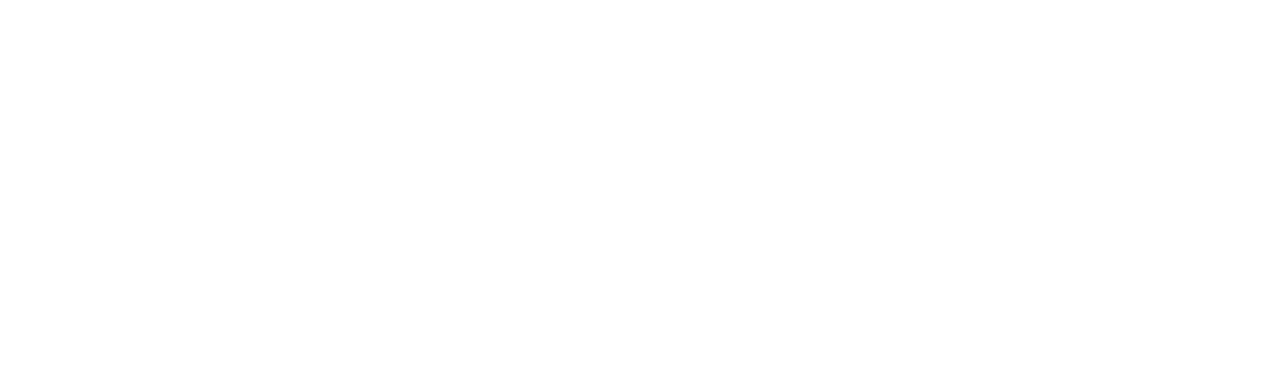
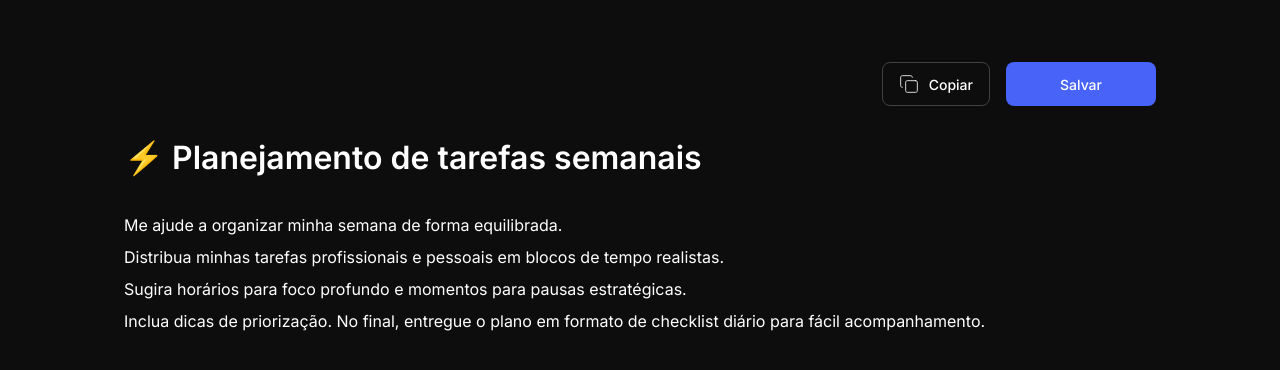
Before and after one commit to guithr/prompt-manager, a plain HTML site: page index.html in a window 1280 px wide. Drawn offline with Linux system fonts and the light colour scheme.

Commit message:
feat: estilização da main conforme layout no figma

```diff
--- a/index.html
+++ b/index.html
@@ -5,11 +5,54 @@
     <meta name="viewport" content="width=device-width, initial-scale=1.0" />
     <title>Prompt</title>
     <link rel="icon" type="image/svg+xml" href="assets/favicon.svg" />
+    <link
+      href="https://fonts.googleapis.com/css2?family=Inter:wght@400;500;600;700&display=swap"
+      rel="stylesheet"
+    />
+    <link rel="stylesheet" href="style.css" />
   </head>
   <body>
     <div class="app">
       <aside class="sidebar"></aside>
-      <main class="main"></main>
+      <main class="main">
+        <header class="main-header">
+          <button id="btn-copy" class="btn-outline btn">
+            <img src="assets/copy.svg" alt="Copiar" class="icon" />
+            <span>Copiar</span>
+          </button>
+          <button class="btn-primary btn w-150">Salvar</button>
+        </header>
+
+        <div
+          data-placeholder="Título do prompt"
+          class="editable-wrapper"
+          id="title-wrapper"
+        >
+          <h1 id="prompt-title" class="prompt-title" contenteditable="true">
+            ⚡ Planejamento de tarefas semanais
+          </h1>
+        </div>
+
+        <div
+          data-placeholder="Conteúdo do prompt ..."
+          class="editable-wrapper"
+          id="title-wrapper"
+        >
+          <div
+            id="prompt-content"
+            class="prompt-content"
+            contenteditable="true"
+          >
+            Me ajude a organizar minha semana de forma equilibrada.<br />
+            Distribua minhas tarefas profissionais e pessoais em blocos de tempo
+            realistas.<br />
+            Sugira horários para foco profundo e momentos para pausas
+            estratégicas.<br />
+            Inclua dicas de priorização. No final, entregue o plano em formato
+            de checklist diário para fácil acompanhamento.
+          </div>
+        </div>
+      </main>
     </div>
   </body>
 </html>
--- /dev/null
+++ b/style.css
@@ -0,0 +1,157 @@
+:root {
+  /* White */
+  --white: #ffffff;
+
+  /* Accent */
+  --accent-600: #4863f7;
+  --accent-500: #7878d7;
+
+  /* Alert */
+  --alert-600: #ff5c5c;
+
+  /* Gray */
+  --gray-900: #0d0d0d;
+  --gray-800: #111111;
+  --gray-700: #1a1a1a;
+  --gray-200: #424242;
+  --gray-100: #737373;
+}
+
+::-webkit-scrollbar {
+  width: 8px;
+}
+::-webkit-scrollbar-track {
+  background-color: transparent;
+}
+
+::-webkit-scrollbar-thumb {
+  background-color: var(--gray-100);
+}
+
+* {
+  margin: 0;
+  padding: 0;
+  box-sizing: border-box;
+}
+
+body,
+input,
+button {
+  font-family: "Inter", sans-serif;
+}
+
+body {
+  background-color: var(--gray-900);
+  color: var(--white);
+}
+
+.app {
+  display: flex;
+  width: 100vw;
+  height: 100vh;
+}
+
+.main {
+  display: flex;
+  flex-direction: column;
+  flex: 1;
+  padding: 62px 124px;
+  gap: 32px;
+  overflow-y: scroll;
+}
+
+.main-header {
+  display: flex;
+  justify-content: flex-end;
+  align-items: center;
+  gap: 16px;
+  width: 100%;
+}
+
+.btn {
+  height: 44px;
+  display: flex;
+  align-items: center;
+  gap: 10px;
+
+  font-size: 14px;
+  font-weight: 500;
+
+  border-radius: 8px;
+  cursor: pointer;
+}
+
+.btn-outline {
+  background: transparent;
+  border: 0.5px solid var(--gray-200);
+  color: var(--white);
+  padding: 0 16px;
+  transition: background-color 0.3s;
+}
+
+.btn-outline:hover {
+  background: var(--gray-200);
+}
+
+.icon {
+  width: 20px;
+  height: 20px;
+}
+
+.btn-primary {
+  background: var(--accent-600);
+  border: 1px soid var(--accent-500);
+  color: var(--white);
+  padding: 0 24px;
+  transition: opacity 0.3s;
+}
+
+.btn-primary:hover {
+  opacity: 0.8;
+}
+
+.w-150 {
+  min-width: 150px;
+  justify-content: center;
+}
+
+.prompt-title {
+  font-weight: 600;
+  font-size: 2rem;
+  outline: none;
+}
+
+/* .prompt-title[contenteditable="true"]:focus {
+  background: var(--gray-700);
+} */
+
+.prompt-content {
+  outline: none;
+  color: var(--white);
+  line-height: 32px;
+}
+
+.editable-wrapper {
+  position: relative;
+}
+
+.editable-wrapper::before {
+  content: attr(data-placeholder);
+  position: absolute;
+  color: var(--gray-200);
+  pointer-events: none;
+  opacity: 0;
+}
+
+.editable-wrapper.is-empty::before {
+  opacity: 1;
+}
+
+#title-wrapper.is-empty {
+  font-size: 2rem;
+  font-weight: 600;
+  color: var(--gray-200);
+}
+#title-wrapper.is-empty {
+  color: var(--gray-200);
+}
```
